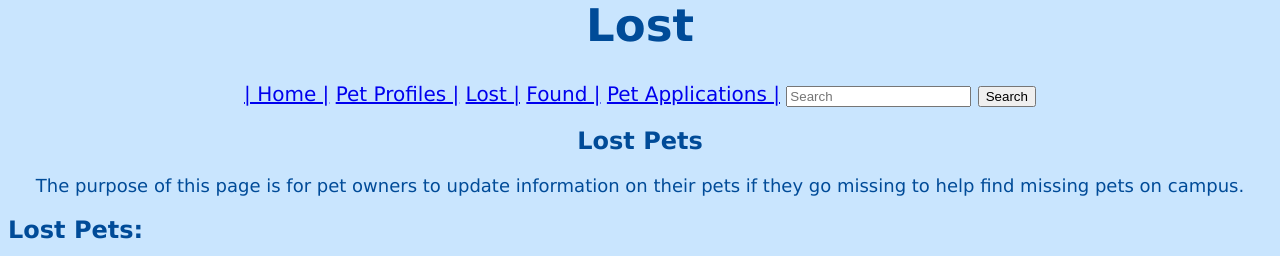
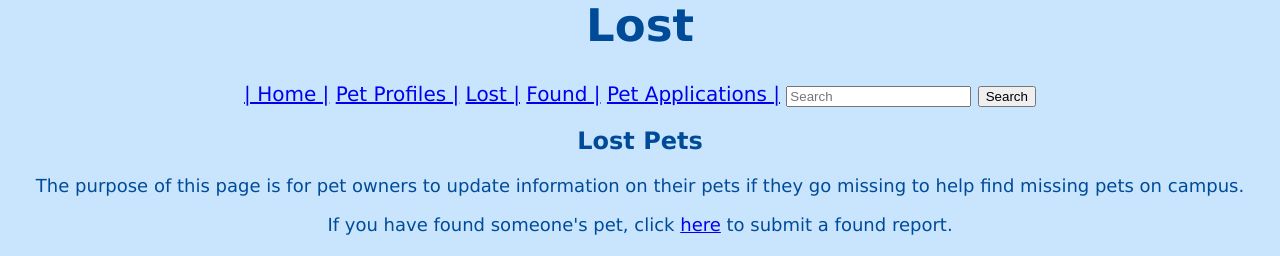
Before and after one commit to alhussainia/WebDevProject, a PHP site: page /lost.php in a window 1280 px wide. Shown: the part 31-287 px from the top of the page. Run offline with PHP 8.4, Linux system fonts and the light colour scheme.

Commit message:
adding found to the lost page

```diff
--- a/src/lost.php
+++ b/src/lost.php
@@ -16,6 +16,10 @@
     <h2 style="text-align: center">Lost Pets</h2>
         <p style="text-align: center; font-size: 18px; color: #004B98;">The purpose of this page is for pet owners to update information on their pets if they go missing to help find missing pets on campus.</p>
 
+
+    <div style= "text-align: center; font-size: 18px; color: #004B98;"> If you have found someone's  pet, click <a class="nav-item nav-link" href="found.php">here</a> to submit a found report.
+
+    </div>
     <div>
         <h2> Lost Pets: </h2>
         <img src="../imgs/Spencer.png" style="height:250px; width:200px; color: #004B98;">
```
